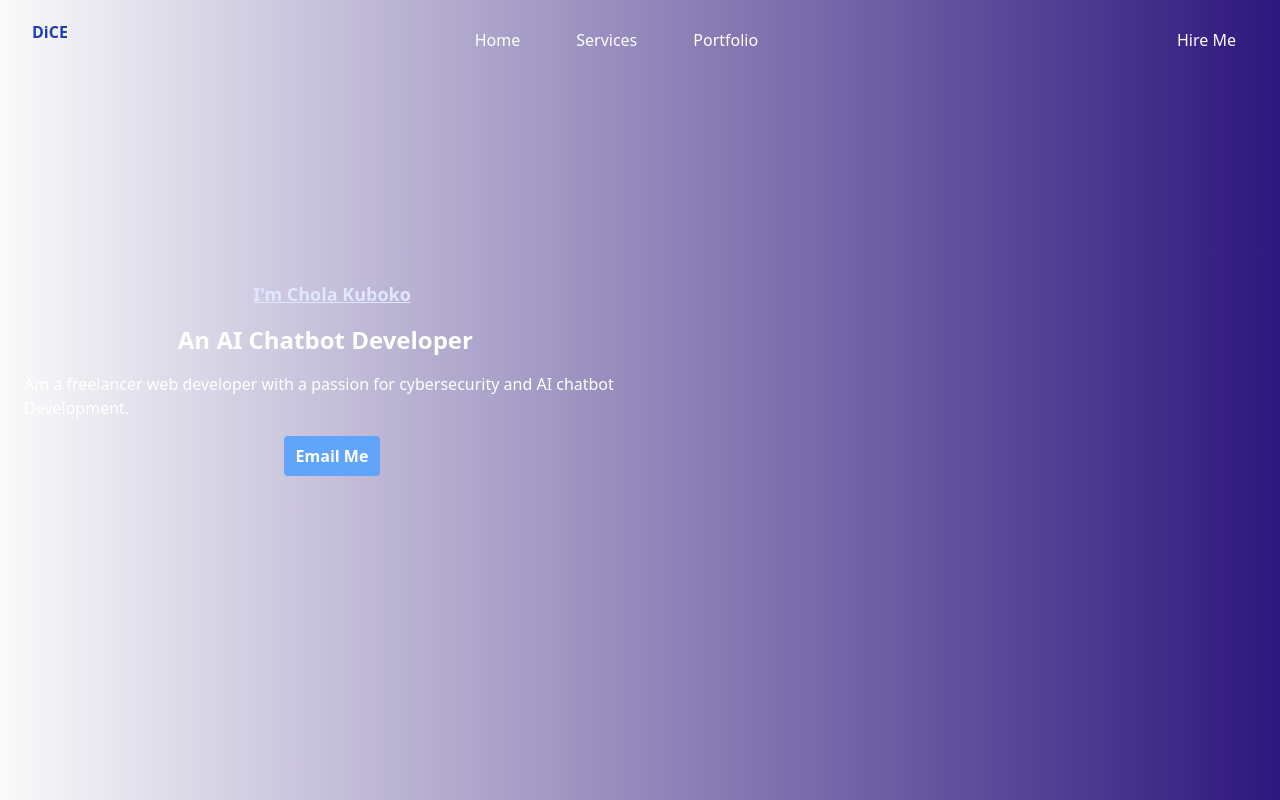
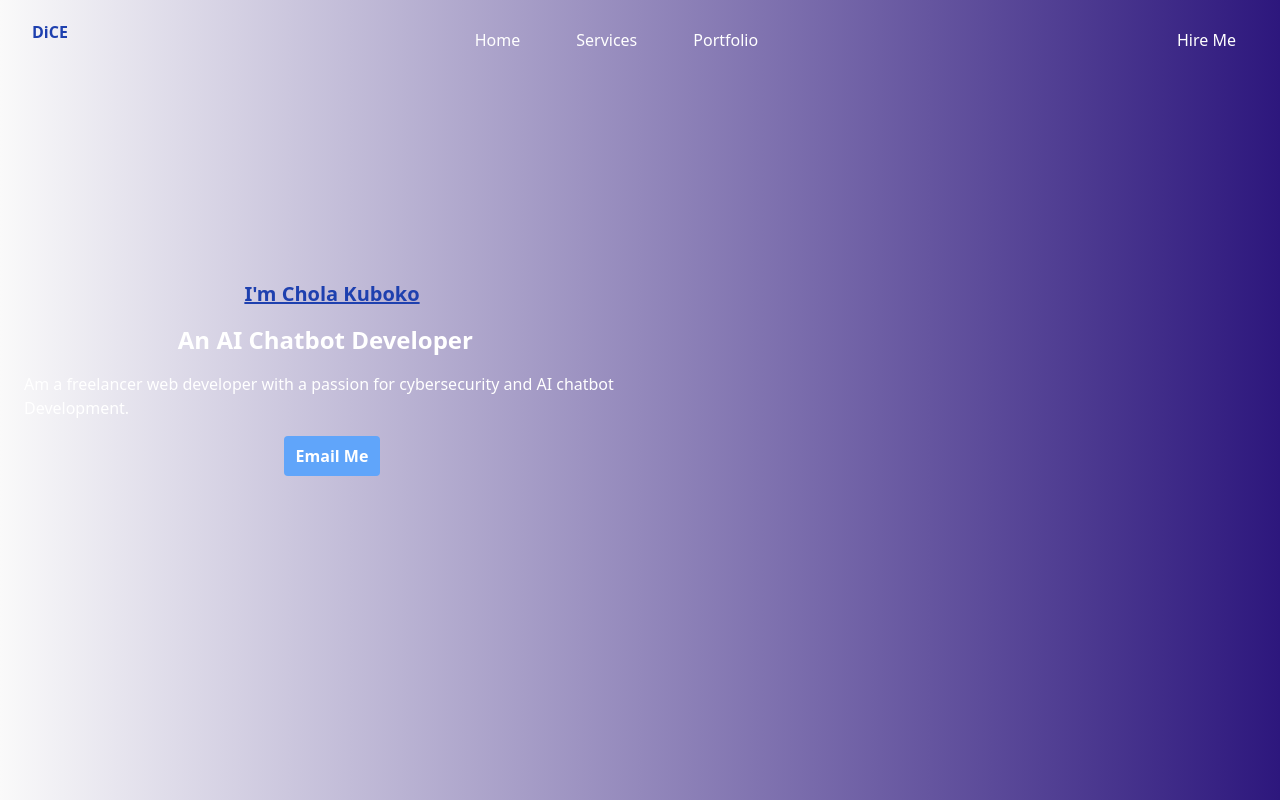
Before and after one commit to DC-21/port, a React (Vite) app: page / in a window 1280 px wide. Shown: the top 800 px of the page. Built offline with nearby package versions, Linux system fonts and the light colour scheme; no server answers.

Commit message:
first commit

```diff
--- a/src/components/Hero.jsx
+++ b/src/components/Hero.jsx
@@ -9,7 +9,7 @@ const Hero = () => {
       <div className="px-6 flex md:flex-row flex-col w-full md:justify-between justify-center">
         <div className="justify-center items-center md:w-1/2 ">
           <div className="md:pt-40 pt-1">
-          <p className="md:pt-10 pt-4 text-lg font-bold text-center text-indigo-100 underline">I'm Chola Kuboko</p>
+          <p className="md:pt-10 pt-4 text-xl font-bold text-blue-800 text-center underline">I'm Chola Kuboko</p>
             <div className="text-center md:pt-4 pt-2">
              <TypeAnimation
                sequence={[
```
